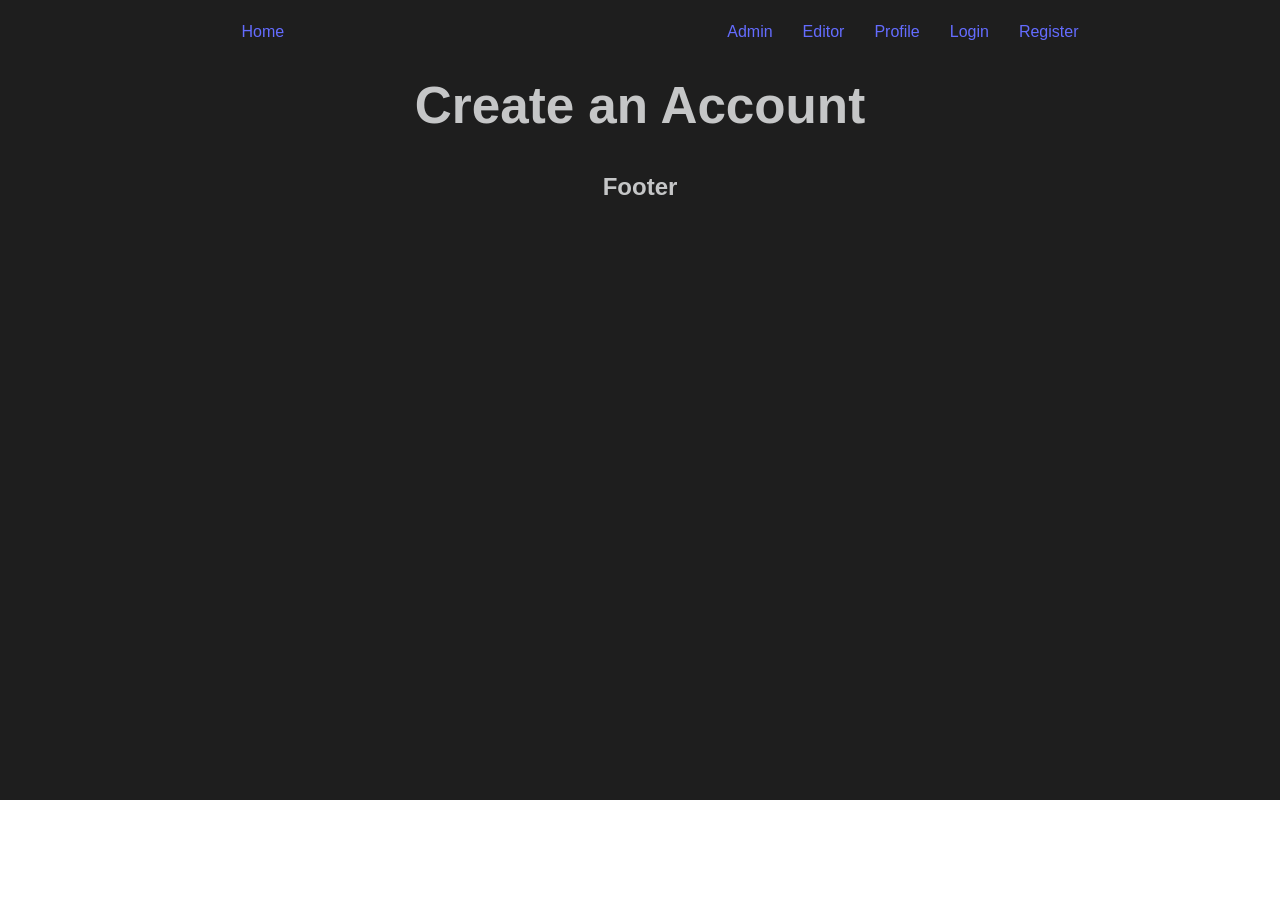
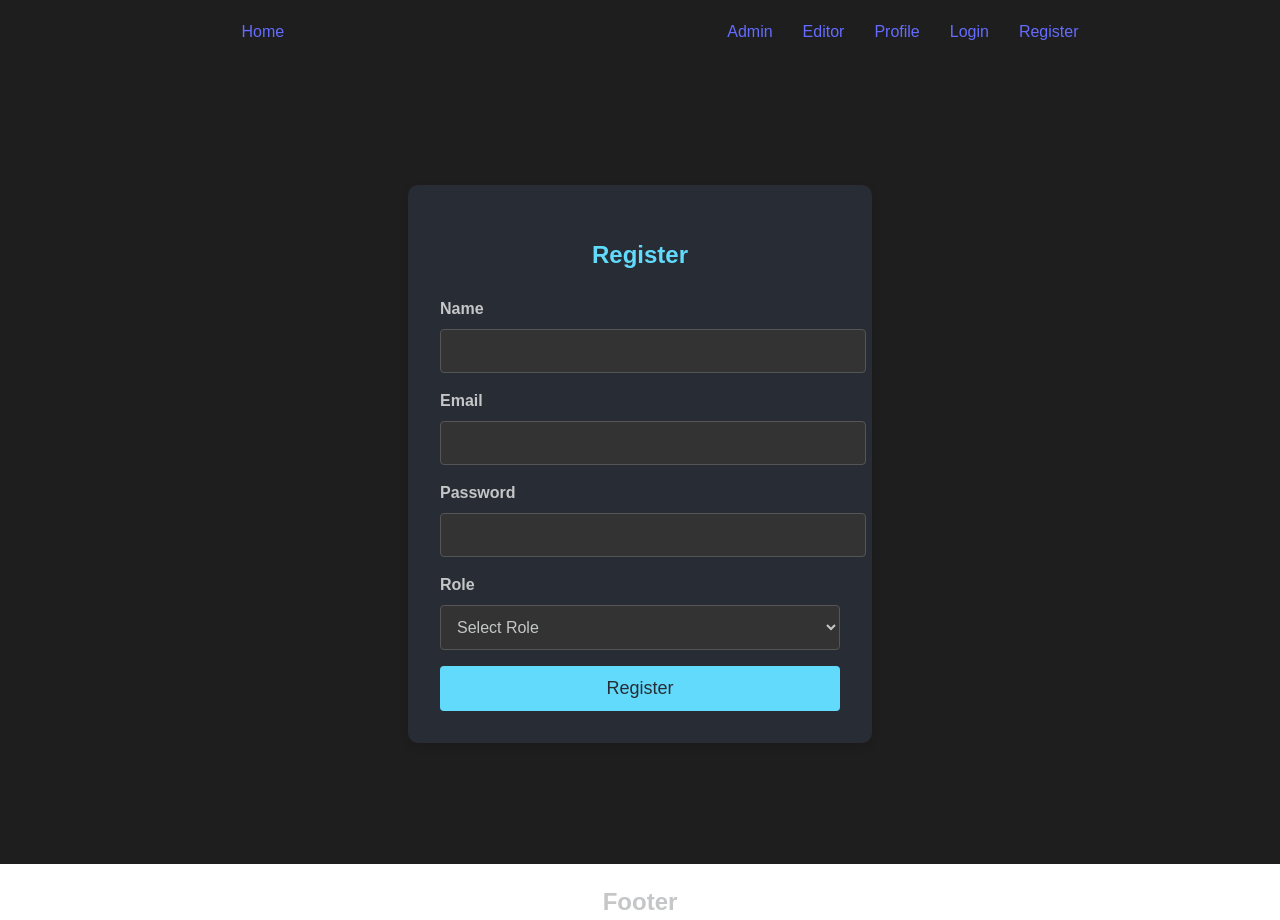
Before and after one commit to hady-awayda/frontend-code-editor, a React (Vite) app: page /register in a window 1280 px wide. Before the commit the page ends 800 px from the top, so only its background shows below. Built offline with nearby package versions, Linux system fonts and the light colour scheme.

Commit message:
Created Register page

```diff
--- a/src/pages/Register/index.jsx
+++ b/src/pages/Register/index.jsx
@@ -1,6 +1,82 @@
-import "./style.css"
+import { useState } from "react";
+import "./style.css";
+
 const Register = () => {
-  return <h1>Create an Account</h1>;
+  const [name, setName] = useState("");
+  const [email, setEmail] = useState("");
+  const [password, setPassword] = useState("");
+  const [role, setRole] = useState("");
+
+  const handleSubmit = (e) => {
+    e.preventDefault();
+    // Handle registration logic here
+    console.log(
+      "Name:",
+      name,
+      "Email:",
+      email,
+      "Password:",
+      password,
+      "Role:",
+      role
+    );
+  };
+
+  return (
+    <div className="register-container">
+      <div className="register-form">
+        <h2>Register</h2>
+        <form onSubmit={handleSubmit}>
+          <div className="form-group">
+            <label htmlFor="name">Name</label>
+            <input
+              type="text"
+              id="name"
+              value={name}
+              onChange={(e) => setName(e.target.value)}
+              required
+            />
+          </div>
+          <div className="form-group">
+            <label htmlFor="email">Email</label>
+            <input
+              type="email"
+              id="email"
+              value={email}
+              onChange={(e) => setEmail(e.target.value)}
+              required
+            />
+          </div>
+          <div className="form-group">
+            <label htmlFor="password">Password</label>
+            <input
+              type="password"
+              id="password"
+              value={password}
+              onChange={(e) => setPassword(e.target.value)}
+              required
+            />
+          </div>
+          <div className="form-group">
+            <label htmlFor="role">Role</label>
+            <select
+              id="role"
+              value={role}
+              onChange={(e) => setRole(e.target.value)}
+              required
+            >
+              <option value="">Select Role</option>
+              <option value="user">User</option>
+              <option value="admin">Admin</option>
+            </select>
+          </div>
+          <button type="submit" className="register-button">
+            Register
+          </button>
+        </form>
+      </div>
+    </div>
+  );
 };
 
 export default Register;
--- a/src/pages/Register/style.css
+++ b/src/pages/Register/style.css
@@ -0,0 +1,80 @@
+/* style.css */
+
+.register-container {
+  display: flex;
+  justify-content: center;
+  align-items: center;
+  height: 100vh;
+  background-color: #1e1e1e;
+}
+
+.register-form {
+  background-color: #282c34;
+  padding: 2rem;
+  border-radius: 10px;
+  box-shadow: 0 4px 8px rgba(0, 0, 0, 0.1);
+  width: 100%;
+  max-width: 400px;
+  text-align: center;
+}
+
+.register-form h2 {
+  margin-bottom: 1.5rem;
+  font-size: 24px;
+  color: #61dafb;
+}
+
+.form-group {
+  margin-bottom: 1rem;
+  text-align: left;
+}
+
+.form-group label {
+  display: block;
+  margin-bottom: 0.5rem;
+  font-weight: bold;
+  color: #c5c6c7;
+}
+
+.form-group input,
+.form-group select {
+  width: 100%;
+  padding: 0.75rem;
+  border: 1px solid #555;
+  border-radius: 4px;
+  font-size: 16px;
+  color: #c5c6c7;
+  background-color: #333;
+}
+
+.form-group input:focus,
+.form-group select:focus {
+  border-color: #61dafb;
+  outline: none;
+  box-shadow: 0 0 0 0.2rem rgba(97, 218, 251, 0.25);
+}
+
+.register-button {
+  width: 100%;
+  padding: 0.75rem;
+  background-color: #61dafb;
+  border: none;
+  border-radius: 4px;
+  color: #282c34;
+  font-size: 18px;
+  cursor: pointer;
+  transition: background-color 0.3s;
+}
+
+.register-button:hover {
+  background-color: #21a1f1;
+}
+
+.register-button:active {
+  background-color: #0e8ac7;
+}
+
+.register-form form {
+  display: flex;
+  flex-direction: column;
+}
```
